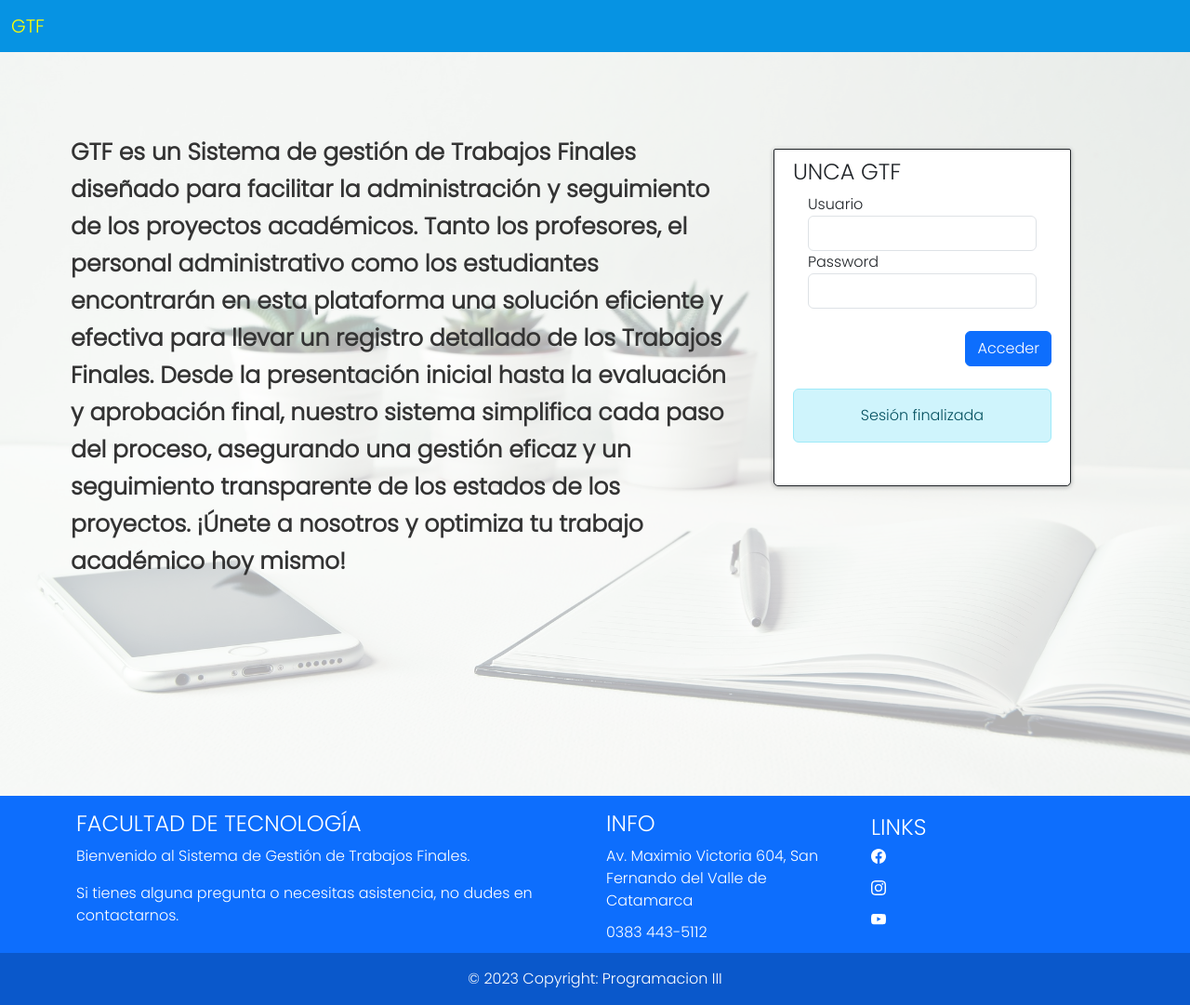
After one commit to VicRamD/lab-prog-3, a Django app: page /logout in a window 1280 px wide. The commit adds this page. Shown: the whole page at 93% size. Run offline with Django 4.2, Linux system fonts and the light colour scheme.

Commit message:
Manejo de sesiones. Ocualtar la barra de navegación si el usuario no esta logueado

```diff
--- a/gestion/templates/proyectos/detalleProyecto.html
+++ b/gestion/templates/proyectos/detalleProyecto.html
@@ -79,6 +79,11 @@
                     <td><a href="{% url 'persona:detalle_docente' rol.docente.id %}">{{rol.docente.apellido}} {{rol.docente.nombre}}</a></td>
                 </tr>
                 {% endfor %}
+                {% else %}
+                <tr>
+                    <th>Tribunal:</th>
+                    <td><a href="{% url 'persona:nuevo_tribunal' proyecto.id %}">Asignar Tribunal</a></td>
+                </tr>
                 {% endif %}
                 <tr>
                     <th>Estado Actual</th>
--- a/gestion/templates/tribunales/tribunales.html
+++ b/gestion/templates/tribunales/tribunales.html
@@ -41,11 +41,7 @@
                   <td>{{tribunal.numero_disposicion}}</td>
                   <td>{{tribunal.fecha_disposicion|date:"d-m-Y"}}</td>
                   <td><a href="{{ tribunal.disposicion.url }}">Ver documento</a></td>
-                  <td>
-                    {% for integrante in tribunal.tribunal.all%}
-                    <a href="{% url 'persona:detalle_docente' integrante.docente.id %}">{{integrante.descripcion}} - {{integrante.docente.apellido}} {{integrante.docente.nombre}}</a><br>
-                    {% endfor %}
-                  </td>
+                  <td><a href="{% url 'gestion:detalle_integrantes_tribunal' tribunal.id %}">Ver detalle de integrantes</a></td>
                   <td>
                       <a href="#">Modificar</a>
                       <a href="#">Eliminar</a>
--- a/gestion/urls.py
+++ b/gestion/urls.py
@@ -7,7 +7,7 @@ urlpatterns = [
     #path('', views.index, name='index'),
     path('proyectos/', views.seccionProyectos, name='proyectos'),
     path('proyectos/nuevo_proyecto', views.nuevoProyecto, name='nuevo_proyecto'),
-    path('proyectos/<int:id>/', views.detalleProyecto, name='detalle_proyecto'),
+    path('proyectos/detalle-proyecto/<int:id>/', views.detalleProyecto, name='detalle_proyecto'),
     path('movimientos/<int:id>/', views.movimientos, name='movimientos'),
     path('movimientos/cargar-nuevo-PTF/<int:id>/', views.cargarNuevoPTF, name='cargar-nuevo-PTF'),
     path('estadisticas/', views.estadisticas, name='estadisticas'),
--- a/lab23/urls.py
+++ b/lab23/urls.py
@@ -20,9 +20,9 @@ from django.conf import settings
 from django.conf.urls.static import static
 
 urlpatterns = [
-    path('index/', include('gestion.urls', namespace="gestion")),
+    path('', include('usuarios.urls', namespace='usuarios')),
+    path('gestion/', include('gestion.urls', namespace="gestion")),
     path('admin/', admin.site.urls),
-    path('', include('usuarios.urls', namespace='usuarios')),
     path('personas/', include('persona.urls', namespace='persona')),
 ]
 if settings.DEBUG:
--- a/persona/templates/detalle_persona.html
+++ b/persona/templates/detalle_persona.html
@@ -14,6 +14,7 @@
 
 {% block content %}
 <div class="body-pages">
+    <div class="row d-flex justify-content-center">
         <div class="container titulo-formulario">
         <h1>
             {% if tipo_persona == "estudiante" %}
@@ -25,13 +26,12 @@
             {% endif %}
         </h1>
         </div>
-    <div class="row d-flex justify-content-center">
         <div class="col-4" >
           <section class="container">
             <div class="container body1">
               <div class="card">
                 <div class="card-header1">
-                  Datos guardados
+                  Datos registrados
                 </div>
                 <div class="card-body">
                   <p><strong>Nombre: </strong>{{ persona.nombre }}</p>
--- a/static/css/base.css
+++ b/static/css/base.css
@@ -14,6 +14,9 @@ body {
 }
 textarea {
     width: 100%;
+}
+a {
+  text-decoration: none;
 }
 /*h1*/
 div.franja .textoPrincipal {
@@ -234,9 +237,9 @@ div.body-home div.botones-form{
 }
 
 .landing-container {
-      width: 60%;
+      //width: 60%;
       margin: 0 auto;
-      padding: 20px;
+      //padding: 20px;
       text-align: left;
       position: absolute;
       top: 15%;
--- a/templates/base/base.html
+++ b/templates/base/base.html
@@ -16,14 +16,15 @@
 <body>
     <nav class="navbar navbar-expand-sm navbar-dark" id="barraNav">
         <div class="container-fluid">
-            <a class="navbar-brand" href="../index.html">GTF</a>
+            <a class="navbar-brand" href="/">GTF</a>
             <button class="navbar-toggler" type="button" data-bs-toggle="collapse" data-bs-target="#miNavbar">
                 <span class="navbar-toggler-icon"></span>
             </button>
+                {% if user.is_authenticated %}
             <div class="collapse navbar-collapse" id="miNavbar">
                 <ul class="navbar-nav me-auto">
                     <li class="nav-item">
-                        <a class="nav-link boton-nav" href="">Inicio</a>
+                        <a class="nav-link boton-nav" href="/">Inicio</a>
                         <!--<a class="nav-link boton-nav" href="{}">Inicio</a>-->
                     </li>
                     <li class="nav-item">
@@ -40,16 +41,19 @@
                         <a class="nav-link boton-nav" href="../estadisticas/estadisticas.html">Estadisticas</a>
                     </li>
                 </ul>
-                <a href="{% url 'admin:login' %}" class="btn btn-primary">Iniciar Sesión</a>
+                <a href="{% url 'usuarios:logout' %}" class="btn btn-outline-dark">{{ request.user.username }} - Cerrar sesión</a>
             </div>
+                {% endif %}
         </div>
     </nav>
-    {% if mensaje %}
-        <div style="color: red; border:solid;" class="mt-2">{{message}}</div>
-    {% endif %}
     <div class="body-base">
+        {% if messages %}
+          {% for message in messages %}
+              {% if message.tags == 'success' %}  <div class="alert alert-success text-center" role="alert">{{ message }}</div>{% endif %}
+          {% endfor %}
+        {% endif %}
         {% block content %}
-    {% endblock %}
+        {% endblock %}
     </div>
 
 
--- /dev/null
+++ b/usuarios/templates/index.html
@@ -0,0 +1,50 @@
+{% extends 'base/base.html' %}
+
+{% load static %}
+
+{% block title %}Inicio{% endblock %}
+
+{% block content %}
+<div class="body-home">
+            <img src="{% static 'img/landing.jpg' %}">
+    <div class="row">
+            <!-- Si no está logueado sale la sección de iniciar sesión, caso contarrio no -->
+        {% if user.is_authenticated %}
+        <div class="col-11 landing-container mt-4">
+            <p class="landing-paragraph">
+                GTF es un Sistema de gestión de Trabajos Finales diseñado para facilitar la administración y seguimiento de los proyectos académicos. Tanto los profesores, el personal administrativo como los estudiantes encontrarán en esta plataforma una solución eficiente y efectiva para llevar un registro detallado de los Trabajos Finales. Desde la presentación inicial hasta la evaluación y aprobación final, nuestro sistema simplifica cada paso del proceso, asegurando una gestión eficaz y un seguimiento transparente de los estados de los proyectos. ¡Ahora puedes ver el status de tu trabajo!
+            </p>
+        </div>
+        {% else %}
+        <div class="col-7 landing-container mt-4">
+            <p class="landing-paragraph">
+                GTF es un Sistema de gestión de Trabajos Finales diseñado para facilitar la administración y seguimiento de los proyectos académicos. Tanto los profesores, el personal administrativo como los estudiantes encontrarán en esta plataforma una solución eficiente y efectiva para llevar un registro detallado de los Trabajos Finales. Desde la presentación inicial hasta la evaluación y aprobación final, nuestro sistema simplifica cada paso del proceso, asegurando una gestión eficaz y un seguimiento transparente de los estados de los proyectos. ¡Únete a nosotros y optimiza tu trabajo académico hoy mismo!
+            </p>
+        </div>
+            <div class="col-5 border border-dark" id="formularioLogin">
+                <form class="form-inline" name=form action="{% url 'usuarios:login' %}" method="post">
+                    <h4>UNCA GTF</h4>
+                    {% csrf_token %}
+                    <div class="form-group mx-sm-3">
+                        <label for="usuario" class="sr-only">Usuario</label>
+                        <input type="text" class="form-control" name="usuario" id="usuario">
+                    </div>
+                    <div class="form-group mx-sm-3">
+                        <label for="password" class="sr-only">Password</label>
+                        <input type="password" class="form-control" name="password" id="password">
+                    </div><br>
+                    <div class="botones-form">
+                        <input type="submit" class="btn btn-primary" value="Acceder">
+                    </div>
+                    {% if mensaje %}
+                        <br><div class="alert alert-info text-center" role="alert">{{mensaje}}</div>
+                     {% endif %}
+                </form>
+
+            </div>
+        {% endif %}
+
+        </div>
+    </div>
+
+{% endblock %}
--- a/usuarios/urls.py
+++ b/usuarios/urls.py
@@ -5,8 +5,7 @@ from usuarios import views
 
 app_name = 'usuarios'
 urlpatterns = [
-    path('', g_v.index, name='index'),
-    path('index/', views.index_logeado, name='index_login'),
-    path('login/', views.login_view, name='login'),
-    #path('logout', views.logout_view, name='logout')
+    path('', views.index, name="index"),
+    path("login", views.login_view, name="login"),
+    path("logout", views.logout_view, name="logout")
 ]
--- a/usuarios/views.py
+++ b/usuarios/views.py
@@ -3,7 +3,10 @@ from django.contrib.auth import authenticate, login, logout
 from django.http import HttpResponseRedirect
 from django.urls import reverse
 # Create your views here.
-
+def index(request):
+    if not request.user.is_authenticated:
+        return HttpResponseRedirect(reverse("usuarios:login"))
+    return render(request, "index.html")
 def login_view(request):
     if request.method == "POST":
         usuario = request.POST["usuario"]
@@ -11,10 +14,11 @@ def login_view(request):
         user = authenticate(request, username=usuario, password=password)
         if user:
             login(request, user)
-            return HttpResponseRedirect(reverse("usuarios:index_login"))
+            return HttpResponseRedirect(reverse("usuarios:index"))
         else:
             return render(request, "index.html", {"mensaje": "Los datos son incorrectos"})
-    return render(request, 'login.html')
+    return render(request, 'index.html')
 
-def index_logeado(request):
-    return render(request, 'index.html', {"login_correcto": True})
+def logout_view(request):
+    logout(request)
+    return render(request, "index.html", { "mensaje": "Sesión finalizada" })
```
Also changed, not shown: gestion/templates/index.html (deleted, +0 -44 lines), gestion/views.py (+5 -5 lines), usuarios/templates/login.html (deleted, +0 -18 lines).
